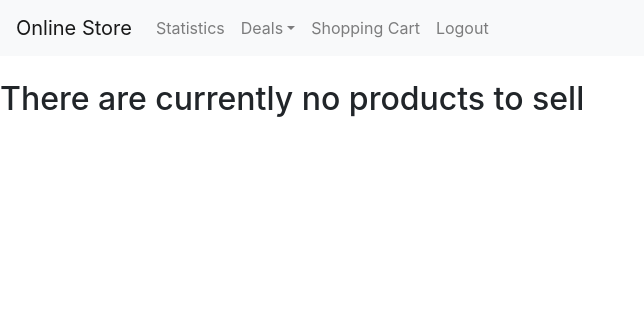
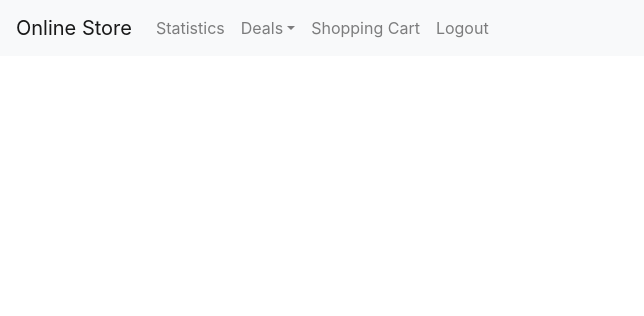
Before and after one commit to alexk318/onlineStore, a Flask app: page /buy/ in a window 1280 px wide. Shown: the top 316 px of the page, without its empty margins (0-644 px from the left). Run offline with Flask 2, Linux system fonts and the light colour scheme; the visitor is signed in with stand-in values (Sample User, id 1); data comes from the database, SQL or seed files in the repository; data that the repository does not hold is empty; some libraries are stand-ins or nearby versions.

Commit message:
Header removed

```diff
--- a/main/templates/products_page.html
+++ b/main/templates/products_page.html
@@ -9,15 +9,6 @@
 
 
 {% block content_headline %}
-
-    {% if products_list %}
-        Products:
-
-    {% else %}
-        There are currently no products to sell
-
-    {% endif %}
-
 {% endblock %}
 
 
```
